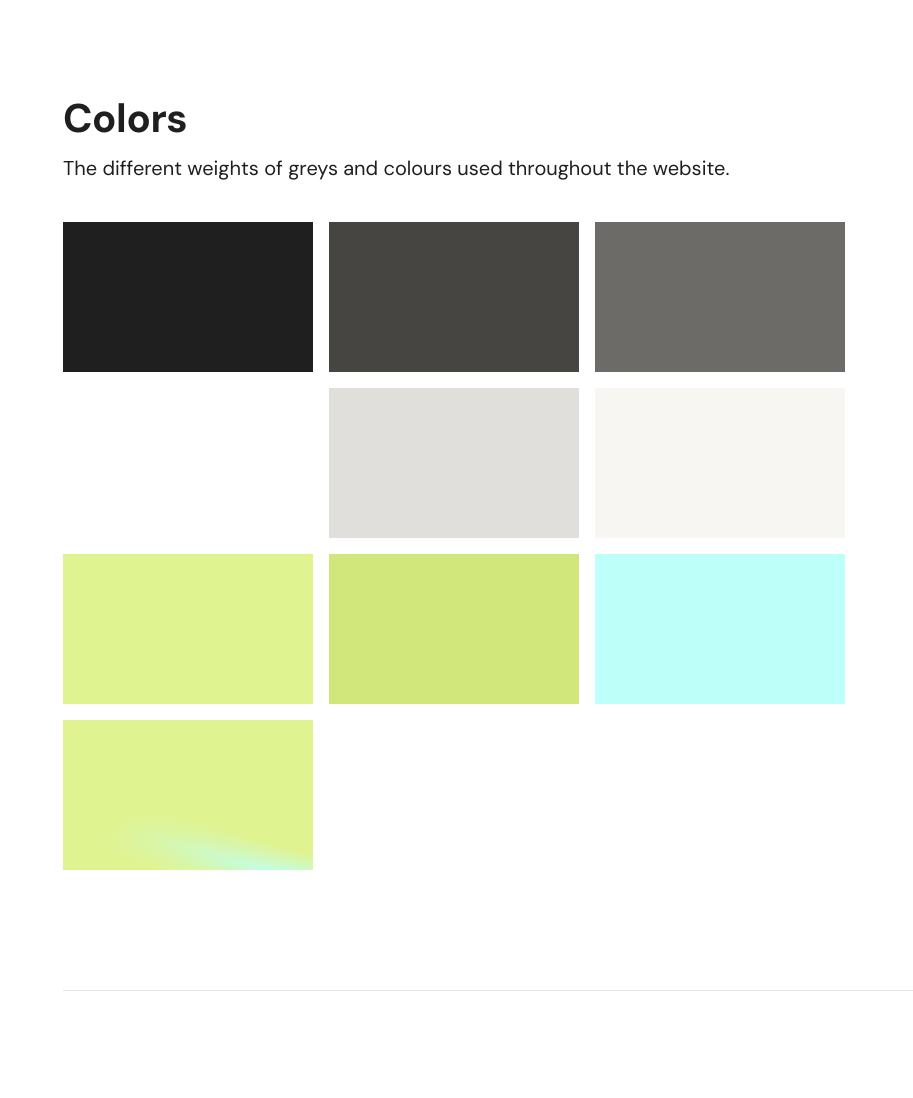
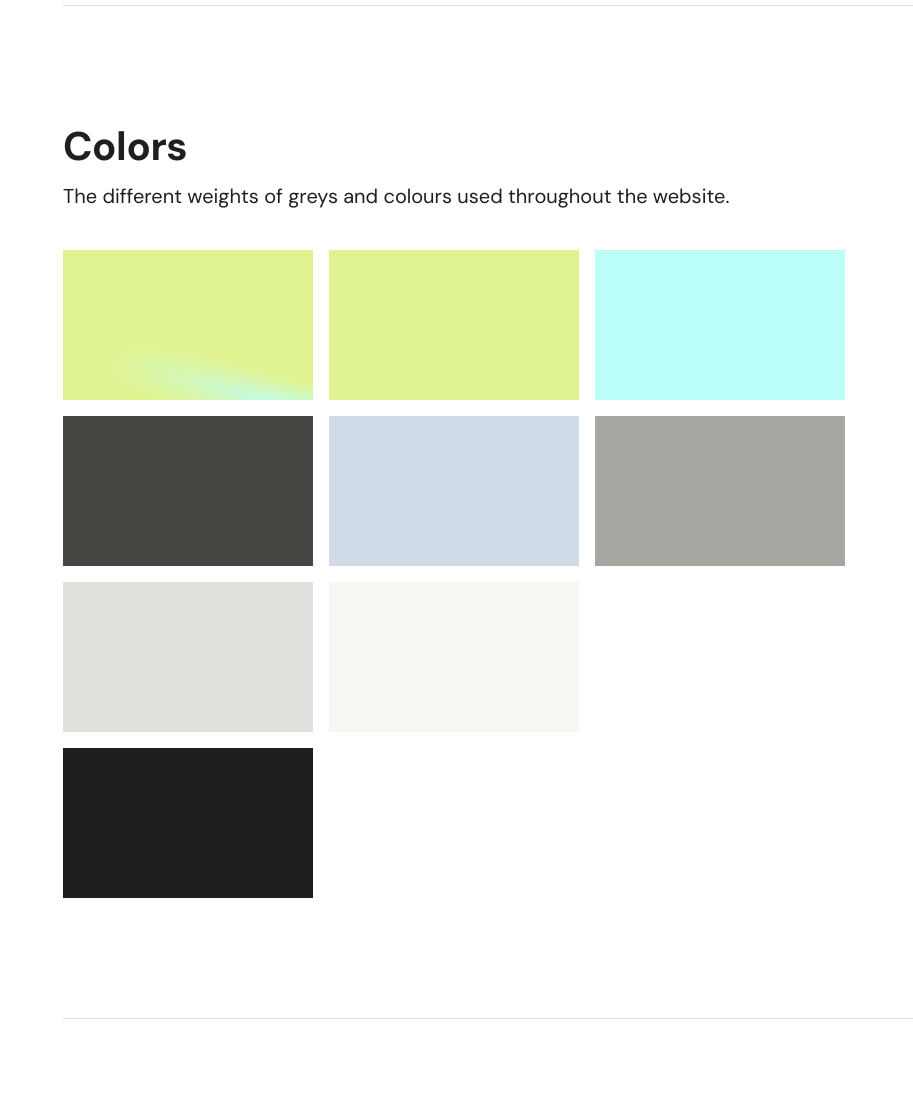
Before and after one commit to anuarhdz/style-guide, a web app: page / in a window 1280 px wide; the page is wider, and only the part inside the window is pictured. Shown: the part 4760-5858 px from the top of that part, without its empty margins (367-1280 px from the left). Run offline with its HTML, style and script files only (its server is not run), Linux system fonts and the light colour scheme; data that the repository does not hold is empty; style sheets or scripts are compiled from the project's sources; some libraries are stand-ins or nearby versions.

Commit message:
add theme variables

```diff
--- a/public/index.html
+++ b/public/index.html
@@ -18,7 +18,7 @@
   <link rel="preconnect" href="https://fonts.gstatic.com" crossorigin="">
   <link href="https://fonts.googleapis.com/css2?family=DM+Sans:wght@400;500;700&family=IBM+Plex+Mono&display=swap" rel="stylesheet">
 
-<script defer="defer" src="/js/app.js?2a7050562d0fbabb"></script><link href="css/app.css?2a7050562d0fbabb" rel="stylesheet"></head>
+<script defer="defer" src="/js/app.js?398ee5cc0f1b4dc5"></script><link href="css/app.css?398ee5cc0f1b4dc5" rel="stylesheet"></head>
 <body>
 
       <div class="page-container">
@@ -67,8 +67,8 @@
     <section class="heading">
   <div class="container">
     <h2 class="main-heading heading-lg">Style Guide</h2>
-    <p>This style guide page contains styles and components used through the website. You can change any style from this
-      page and it will be updated throughout the site.</p>
+    <p>Lorem ipsum dolor sit amet, consectetur adipiscing elit. Curabitur massa lorem, cursus id venenatis ac, laoreet vitae
+    est. Etiam consequat venenatis odio, suscipit tempus ligula rhoncus nec.</p>
   </div>
 </section>
 
@@ -204,12 +204,14 @@
       <a href="#">More about Craft CMS</a>
 
       <figure>
+          <source media="(max-width: 799px)" srcset="https://placehold.co/300x175.png">
           <img src="https://placehold.co/1024x600.png" alt="" width="1024" height="600">
         <figcaption>An image with a caption</figcaption>
       </figure>
     </div>
   </div>
 </section>
+
 
     <div class="container">
       <div class="section-divider"></div>
@@ -226,19 +228,20 @@
     </div>
 
     <div class="grid grid-colors">
-      <div class="grid-item bg-black"></div>
-      <div class="grid-item bg-dark-gray"></div>
-      <div class="grid-item bg-gray"></div>
-      <div class="grid-item bg-light-gray"></div>
-      <div class="grid-item bg-soft-gray"></div>
-      <div class="grid-item bg-silver"></div>
-      <div class="grid-item bg-lime"></div>
-      <div class="grid-item bg-lime-hover"></div>
-      <div class="grid-item bg-cyan"></div>
-      <div class="grid-item bg-gradient"></div>
+      <div class="grid-item" style="background-color: var(--primary-color); background-image: var(--primary-gradient);"></div>
+      <div class="grid-item" style="background-color: var(--primary-color);"></div>
+      <div class="grid-item" style="background-color: var(--cyan)"></div>
+      <div class="grid-item" style="background-color: var(--dark-gray)"></div>
+      <div class="grid-item" style="background-color: var(--medium-gray)"></div>
+      <div class="grid-item" style="background-color: var(--light-gray)"></div>
+      <div class="grid-item" style="background-color: var(--soft-gray)"></div>
+      <div class="grid-item" style="background-color: var(--silver)"></div>
+      <div class="grid-item" style="background-color: var(--white)"></div>
+      <div class="grid-item" style="background-color: var(--black)"></div>
     </div>
   </div>
 </section>
+
 
     <div class="container">
       <div class="section-divider"></div>
--- /dev/null
+++ b/resources/sass/abstracts/_theme.scss
@@ -0,0 +1,47 @@
+:root {
+  // colors
+  --lime: #e0f391;
+  --lime-hover: #d1e67b;
+  --lime-gradient: linear-gradient(196deg, #e0f391, #e0f391 61%, rgba(224, 243, 145, 0) 74%, #e0f391 88%), linear-gradient(315deg, #bdfff9, #e0f391 61%);
+  --black: #1f1f1f;
+  --gray: #6d6b67;
+  --dark-gray: #464542;
+  --medium-gray: #d0dbe7;
+  --light-gray: #a8a6a0;
+  --soft-gray: #e0dfdc;
+  --silver: #f7f6f3;
+  --white: #fffffe;
+  --cyan: #bdfff9;
+  --divider: var(--soft-gray);
+  --primary-color: var(--lime);
+  --primary-color-hover: var(--lime-hover);
+  --primary-gradient: var(--lime-gradient);
+  --main-background-color: var(--white);
+
+  // fonts
+  --general-text-font: 'DM Sans', sans-serif;
+  --general-monospaced-font: 'IBM Plex Mono', monospace;
+  --style-guide-primary-font: var(--general-text-font);
+  --style-guide-secondary-font: var(--general-text-font);
+  --style-guide-monospaced-font: var(--general-monospaced-font);
+
+  // headings
+  --heading-margins: margin: 0 0 .5rem 0;
+  --heading-line-height: 1;
+  --heading-font-weight: 700;
+  --heading-letter-spacing: -.4px;
+  --heading-color-text: var(--black);
+
+
+  // containers
+  --max-width: 1024px;
+  --sm: 320px;
+  --md: 768px;
+  --lg: 1024px;
+  --xlg: 1200px;
+
+  // Components
+  --navigation-font-size:1.15em;
+  --navigation-padding: .8rem 2em;
+
+}
--- a/resources/sass/abstracts/_variables.scss
+++ b/resources/sass/abstracts/_variables.scss
@@ -2,42 +2,32 @@
 $text-font: 'DM Sans', sans-serif;
 $code-font: 'IBM Plex Mono', monospace;
 
-// happy hues
-$background: #d8eefe;
-$headline: #094067;
-$subheadline: #5f6c7b;
-$cardBackground: #fffffe;
-$cardHeading: #094067;
-$cardParagraph: #5f6c7b;
-$icons: #094067;
-$secondary: #90b4ce;
-$main: #fffffe;
-$tertiary: #ef4565;
-$highlight: #3da9fc;
-$headerBackground: #f7f9fa;
-$headerTextColor: #141618;
-$divider: #dee5eb;
-$sidebarHighlight: #4077d8;
-//$sidebarBackground: #5994fa;
-$gridItemBackground: #d0dbe7;
-$black: #1f1f1f;
-$dark-gray: #464542;
-$gray: #6d6b67;
-$light-gray: #a8a6a0;
-$soft-gray: #e0dfdc;
-$silver: #f7f6f3;
-$lime: #e0f391;
-$limeHover: #d1e67b;
-$cyan: #bdfff9;
-$gradient: linear-gradient(196deg, #e0f391, #e0f391 61%, rgba(224, 243, 145, 0) 74%, #e0f391 88%),
-  linear-gradient(315deg, #bdfff9, #e0f391 61%);
+// colors
+$main: var(--main-background-color);
+$black: var(--black);
+$dark-gray: var(--dark-gray);
+$gray: var(--gray);
+$light-gray: var(--light-gray);
+$soft-gray: var(--soft-gray);
+$mediumGray: var(--medium-gray);
+$silver: var(--silver);
+$lime: var(--lime);
+$limeHover: var(--lime-hover);
+$cyan: var(--cyan);
+$gradient: var(--lime-gradient);
 $buttonBackground: $dark-gray;
 $buttonSecondaryBackground: $silver;
-
+$divider: $soft-gray;
+$gridItemBackground: $mediumGray;
 $blockquoteBorder: 4px solid $lime;
 
 // Containers maximum width
-$max-width: 1024px !default;
+$max-width: var(--max-width);
+$sm: var(--sm);
+$md: var(--md);
+$lg: var(--lg);
+$xlg: var(--xlg);
+
 
 /// Breakpoints map
 /// @prop {String} keys - Keys are identifiers mapped to a given length
--- a/resources/sass/app.scss
+++ b/resources/sass/app.scss
@@ -1,7 +1,8 @@
 @charset "UTF-8";
 
 // 1. Configuration and helpers
-@import 'abstracts/variables',
+@import 'abstracts/theme',
+'abstracts/variables',
 'abstracts/mixins';
 
 // base
--- a/resources/sass/base/_typography.scss
+++ b/resources/sass/base/_typography.scss
@@ -1,8 +1,10 @@
 // headings
 h1, h2, h3, h4, h5, h6,
 .h1, .h2, .h3, .h4, .h5, .h6 {
-  line-height: 1;
-  margin-bottom: 1em;
+  line-height: var(--heading-line-height);
+  margin: var(--heading-margins);
+  font-weight: var(--heading-font-weight);
+  letter-spacing: var(--heading-letter-spacing);
 }
 
 // navigation
--- a/resources/templates/_/snippets/header.html
+++ b/resources/templates/_/snippets/header.html
@@ -1,7 +1,7 @@
 <section class="heading">
   <div class="container">
     <h2 class="main-heading heading-lg">Style Guide</h2>
-    <p>This style guide page contains styles and components used through the website. You can change any style from this
-      page and it will be updated throughout the site.</p>
+    <p>Lorem ipsum dolor sit amet, consectetur adipiscing elit. Curabitur massa lorem, cursus id venenatis ac, laoreet vitae
+    est. Etiam consequat venenatis odio, suscipit tempus ligula rhoncus nec.</p>
   </div>
 </section>
--- a/resources/templates/_/snippets/rich-text.html
+++ b/resources/templates/_/snippets/rich-text.html
@@ -23,6 +23,7 @@
       <a href="#">More about Craft CMS</a>
 
       <figure>
+          <source media="(max-width: 799px)" srcset="https://placehold.co/300x175.png">
           <img src="https://placehold.co/1024x600.png" alt="" width="1024" height="600">
         <figcaption>An image with a caption</figcaption>
       </figure>
```
Also changed, not shown: resources/templates/_/snippets/colors.html (+10 -10 lines), resources/templates/_/layouts/foundation.html (line endings or trailing spaces), 1 other file.
